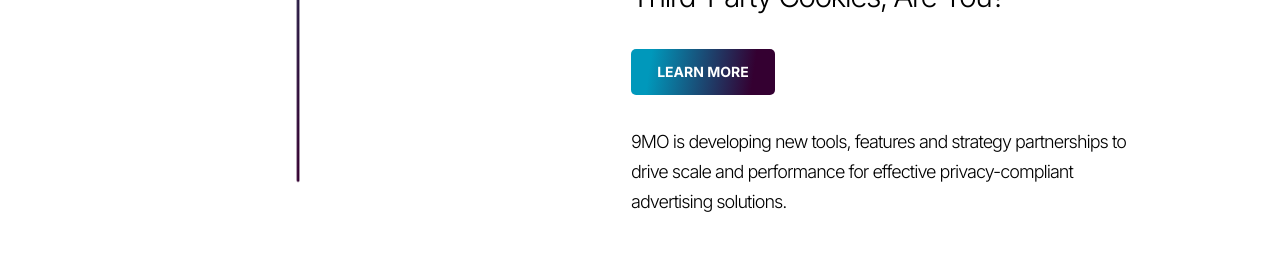
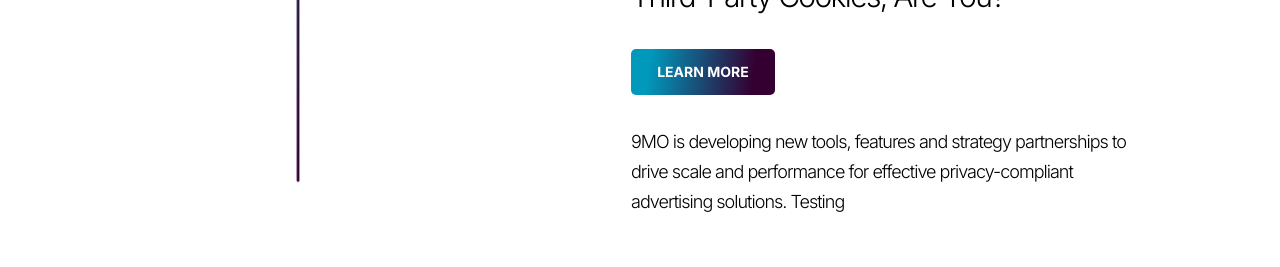
Before and after one commit to Aiteamsupport/ai-9mediaonline, a React (Create React App) app: page / in a window 1280 px wide. Shown: the part 8920-9187 px from the top of the page. Built offline with nearby package versions, Linux system fonts and the light colour scheme.

Commit message:
Please pull the changes, for testing purpose.

```diff
--- a/src/pages/Home.js
+++ b/src/pages/Home.js
@@ -294,7 +294,7 @@
                     <div id='arr8-2-2'>
                         <div id='arr8-2-2-1'>We are prepared for a world without third-party cookies, are you?</div>
                         <button onClick={()=>window.location.href='/contact'} id='arr8-2-2-2'>Learn More</button>
-                        <div id='arr8-2-2-3'>9MO is developing new tools, features and strategy partnerships to drive scale and performance for effective privacy-compliant advertising solutions.
+                        <div id='arr8-2-2-3'>9MO is developing new tools, features and strategy partnerships to drive scale and performance for effective privacy-compliant advertising solutions. Testing
                         </div>
                     </div>
                 </div>
```
